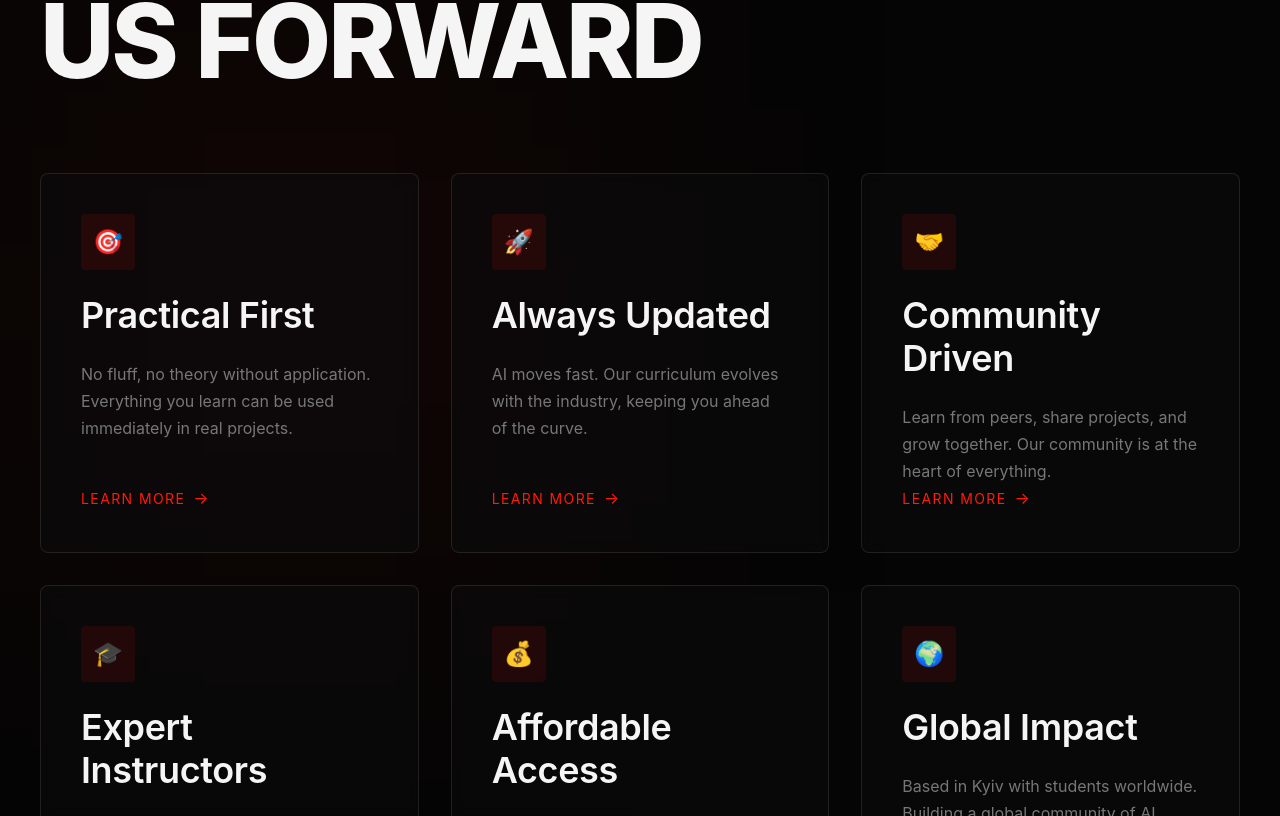
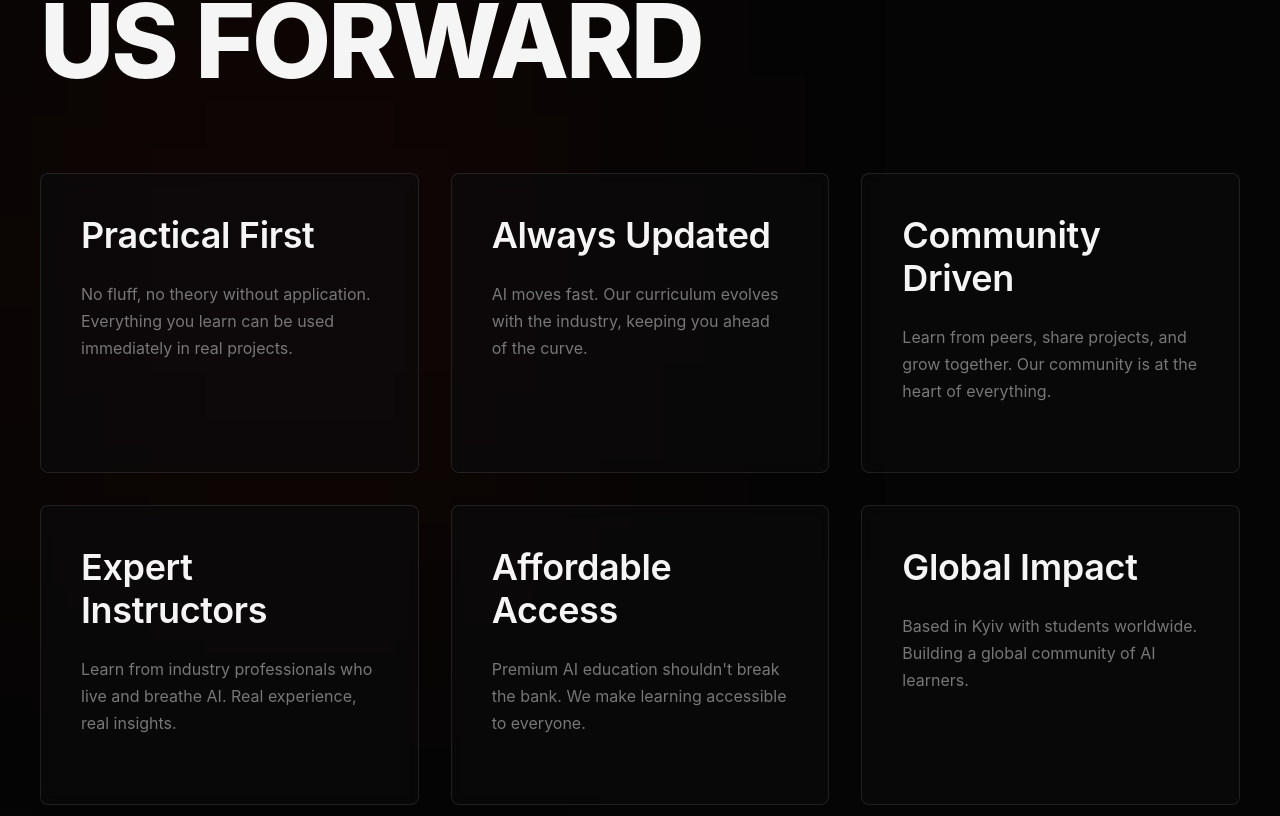
Before and after one commit to dashaaaa21/dariora-frontend-odoo, a Next.js app: page /about in a window 1280 px wide. Shown: the part 1984-2800 px from the top of the page. Built offline with nearby package versions, Linux system fonts and the light colour scheme.

Commit message:
Update about page design

```diff
--- a/src/app/about/page.tsx
+++ b/src/app/about/page.tsx
@@ -9,7 +9,7 @@ export default function About() {
       {/* HERO SECTION */}
       <section className="relative h-[600px] w-full overflow-hidden flex items-center justify-center border-b border-white/10">
         <Image
-          src="/picture.png"
+          src="/globe.svg"
           alt="DARIORA About"
           fill
           className="object-cover"
@@ -147,11 +147,8 @@ export default function About() {
           <div className="grid grid-cols-1 md:grid-cols-2 lg:grid-cols-3 gap-8">
 
             {/* Value 1 */}
-            <div className="glass p-10 rounded-lg group hover:bg-[var(--deep-charcoal)]/80 transition-all duration-300 min-h-[380px] flex flex-col justify-between">
+            <div className="glass p-10 rounded-lg group hover:bg-[var(--deep-charcoal)]/80 transition-all duration-300 min-h-[300px] flex flex-col justify-between">
               <div>
-                <div className="inline-block mb-6 p-3 bg-[var(--neon-red)]/10 rounded">
-                  <div className="text-2xl">🎯</div>
-                </div>
                 <h3 className="headline-small mb-6 group-hover:text-[var(--neon-red)] transition-colors">
                   Practical First
                 </h3>
@@ -160,18 +157,11 @@ export default function About() {
                   can be used immediately in real projects.
                 </p>
               </div>
-              <div className="flex items-center gap-2 text-[var(--neon-red)] group-hover:gap-4 transition-all">
-                <span className="text-sm uppercase tracking-widest">Learn more</span>
-                <span>→</span>
-              </div>
             </div>
 
             {/* Value 2 */}
-            <div className="glass p-10 rounded-lg group hover:bg-[var(--deep-charcoal)]/80 transition-all duration-300 min-h-[380px] flex flex-col justify-between">
+            <div className="glass p-10 rounded-lg group hover:bg-[var(--deep-charcoal)]/80 transition-all duration-300 min-h-[300px] flex flex-col justify-between">
               <div>
-                <div className="inline-block mb-6 p-3 bg-[var(--neon-red)]/10 rounded">
-                  <div className="text-2xl">🚀</div>
-                </div>
                 <h3 className="headline-small mb-6 group-hover:text-[var(--neon-red)] transition-colors">
                   Always Updated
                 </h3>
@@ -180,18 +170,11 @@ export default function About() {
                   keeping you ahead of the curve.
                 </p>
               </div>
-              <div className="flex items-center gap-2 text-[var(--neon-red)] group-hover:gap-4 transition-all">
-                <span className="text-sm uppercase tracking-widest">Learn more</span>
-                <span>→</span>
-              </div>
             </div>
 
             {/* Value 3 */}
-            <div className="glass p-10 rounded-lg group hover:bg-[var(--deep-charcoal)]/80 transition-all duration-300 min-h-[380px] flex flex-col justify-between">
+            <div className="glass p-10 rounded-lg group hover:bg-[var(--deep-charcoal)]/80 transition-all duration-300 min-h-[300px] flex flex-col justify-between">
               <div>
-                <div className="inline-block mb-6 p-3 bg-[var(--neon-red)]/10 rounded">
-                  <div className="text-2xl">🤝</div>
-                </div>
                 <h3 className="headline-small mb-6 group-hover:text-[var(--neon-red)] transition-colors">
                   Community Driven
                 </h3>
@@ -200,18 +183,11 @@ export default function About() {
                   Our community is at the heart of everything.
                 </p>
               </div>
-              <div className="flex items-center gap-2 text-[var(--neon-red)] group-hover:gap-4 transition-all">
-                <span className="text-sm uppercase tracking-widest">Learn more</span>
-                <span>→</span>
-              </div>
             </div>
 
             {/* Value 4 */}
-            <div className="glass p-10 rounded-lg group hover:bg-[var(--deep-charcoal)]/80 transition-all duration-300 min-h-[380px] flex flex-col justify-between">
+            <div className="glass p-10 rounded-lg group hover:bg-[var(--deep-charcoal)]/80 transition-all duration-300 min-h-[300px] flex flex-col justify-between">
               <div>
-                <div className="inline-block mb-6 p-3 bg-[var(--neon-red)]/10 rounded">
-                  <div className="text-2xl">🎓</div>
-                </div>
                 <h3 className="headline-small mb-6 group-hover:text-[var(--neon-red)] transition-colors">
                   Expert Instructors
                 </h3>
@@ -220,18 +196,11 @@ export default function About() {
                   Real experience, real insights.
                 </p>
               </div>
-              <div className="flex items-center gap-2 text-[var(--neon-red)] group-hover:gap-4 transition-all">
-                <span className="text-sm uppercase tracking-widest">Learn more</span>
-                <span>→</span>
-              </div>
             </div>
 
             {/* Value 5 */}
-            <div className="glass p-10 rounded-lg group hover:bg-[var(--deep-charcoal)]/80 transition-all duration-300 min-h-[380px] flex flex-col justify-between">
+            <div className="glass p-10 rounded-lg group hover:bg-[var(--deep-charcoal)]/80 transition-all duration-300 min-h-[300px] flex flex-col justify-between">
               <div>
-                <div className="inline-block mb-6 p-3 bg-[var(--neon-red)]/10 rounded">
-                  <div className="text-2xl">💰</div>
-                </div>
                 <h3 className="headline-small mb-6 group-hover:text-[var(--neon-red)] transition-colors">
                   Affordable Access
                 </h3>
@@ -240,18 +209,11 @@ export default function About() {
                   We make learning accessible to everyone.
                 </p>
               </div>
-              <div className="flex items-center gap-2 text-[var(--neon-red)] group-hover:gap-4 transition-all">
-                <span className="text-sm uppercase tracking-widest">Learn more</span>
-                <span>→</span>
-              </div>
             </div>
 
             {/* Value 6 */}
-            <div className="glass p-10 rounded-lg group hover:bg-[var(--deep-charcoal)]/80 transition-all duration-300 min-h-[380px] flex flex-col justify-between">
+            <div className="glass p-10 rounded-lg group hover:bg-[var(--deep-charcoal)]/80 transition-all duration-300 min-h-[300px] flex flex-col justify-between">
               <div>
-                <div className="inline-block mb-6 p-3 bg-[var(--neon-red)]/10 rounded">
-                  <div className="text-2xl">🌍</div>
-                </div>
                 <h3 className="headline-small mb-6 group-hover:text-[var(--neon-red)] transition-colors">
                   Global Impact
                 </h3>
@@ -260,92 +222,8 @@ export default function About() {
                   Building a global community of AI learners.
                 </p>
               </div>
-              <div className="flex items-center gap-2 text-[var(--neon-red)] group-hover:gap-4 transition-all">
-                <span className="text-sm uppercase tracking-widest">Learn more</span>
-                <span>→</span>
-              </div>
             </div>
 
-          </div>
-        </div>
-      </section>
-
-      {/* RED LINE DIVIDER */}
-      <div className="red-line" />
-
-      {/* TEAM SECTION */}
-      <section className="relative min-h-[900px] border-b border-white/10 px-10 py-[120px] transition-all duration-700">
-        <div className="pointer-events-none absolute right-0 top-0 h-[600px] w-[600px] bg-[var(--neon-red)]/5 blur-[140px]" />
-
-        <div className="mx-auto max-w-[1360px] relative z-10">
-          <div className="tech-label mb-8 text-[var(--neon-red)]">
-            OUR TEAM
-          </div>
-
-          <h2 className="headline-large mb-20">
-            MEET THE
-            <br />
-            PEOPLE BEHIND
-            <br />
-            <span className="text-[var(--neon-red)]">DARIORA</span>
-          </h2>
-
-          <div className="grid grid-cols-1 md:grid-cols-2 lg:grid-cols-3 gap-8">
-
-            {/* Team Member 1 */}
-            <div className="glass p-8 rounded-lg group hover:bg-[var(--deep-charcoal)]/80 transition-all duration-300">
-              <div className="w-full h-48 bg-gradient-to-br from-[var(--neon-red)]/20 to-[var(--neon-red)]/5 rounded mb-6 flex items-center justify-center text-5xl group-hover:from-[var(--neon-red)]/30 transition-all">
-                👨‍💼
-              </div>
-              <h3 className="headline-small mb-2">Darii Kachenko</h3>
-              <p className="tech-label text-[var(--neon-red)] mb-4">Founder & CEO</p>
-              <p className="body-text text-sm">
-                AI enthusiast passionate about making complex concepts accessible to everyone.
-              </p>
-            </div>
-
-            {/* Team Member 2 */}
-            <div className="glass p-8 rounded-lg group hover:bg-[var(--deep-charcoal)]/80 transition-all duration-300">
-              <div className="w-full h-48 bg-gradient-to-br from-[var(--neon-red)]/20 to-[var(--neon-red)]/5 rounded mb-6 flex items-center justify-center text-5xl group-hover:from-[var(--neon-red)]/30 transition-all">
-                👩‍💻
-              </div>
-              <h3 className="headline-small mb-2">Coming Soon</h3>
-              <p className="tech-label text-[var(--neon-red)] mb-4">Lead Instructor</p>
-              <p className="body-text text-sm">
-                Industry expert with years of experience in AI and machine learning.
-              </p>
-            </div>
-
-            {/* Team Member 3 */}
-            <div className="glass p-8 rounded-lg group hover:bg-[var(--deep-charcoal)]/80 transition-all duration-300">
-              <div className="w-full h-48 bg-gradient-to-br from-[var(--neon-red)]/20 to-[var(--neon-red)]/5 rounded mb-6 flex items-center justify-center text-5xl group-hover:from-[var(--neon-red)]/30 transition-all">
-                👨‍🎨
-              </div>
-              <h3 className="headline-small mb-2">Coming Soon</h3>
-              <p className="tech-label text-[var(--neon-red)] mb-4">Content Designer</p>
-              <p className="body-text text-sm">
-                Creating engaging, visual learning experiences for all our courses.
-              </p>
-            </div>
-
-          </div>
-
-          <div className="mt-20 p-12 glass rounded-lg text-center">
-            <h3 className="headline-medium mb-6">
-              We're Growing!
-            </h3>
-            <p className="body-text max-w-[600px] mx-auto mb-8">
-              We're looking for talented individuals to join our team and help shape the future of AI education.
-            </p>
-            <button className="btn-primary">
-              <span className="btn-primary__label">View Open Positions</span>
-              <span className="btn-primary__icon">
-                <svg width="26" height="26" viewBox="0 0 24 24" fill="none" stroke="currentColor" strokeWidth="1.8" strokeLinecap="round" strokeLinejoin="round">
-                  <path d="M7 17L17 7" />
-                  <path d="M7 7H17V17" />
-                </svg>
-              </span>
-            </button>
           </div>
         </div>
       </section>
```
Also changed, not shown: src/app/page.tsx (+4 -4 lines), src/components/Navbar.tsx (+7 -7 lines).
